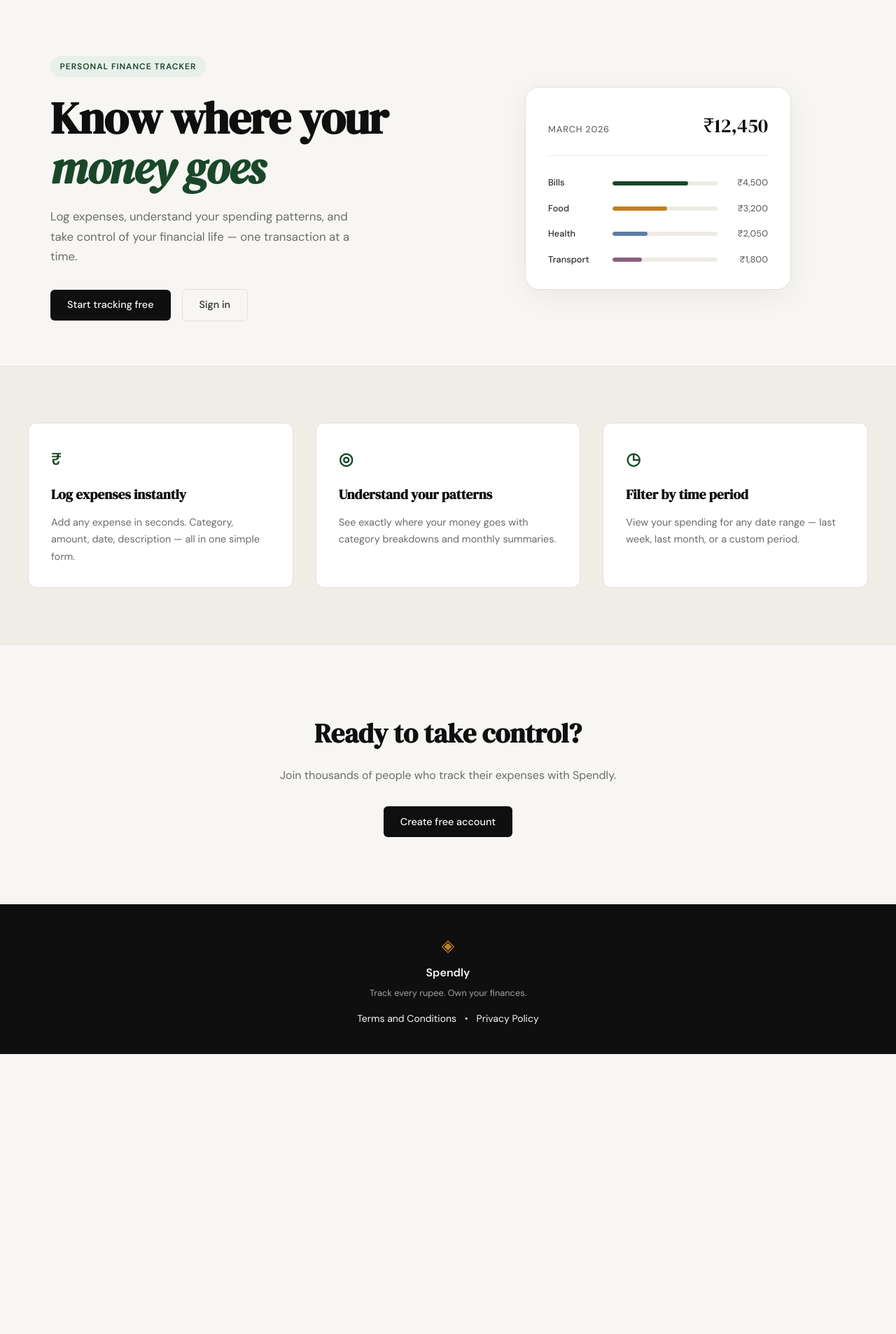
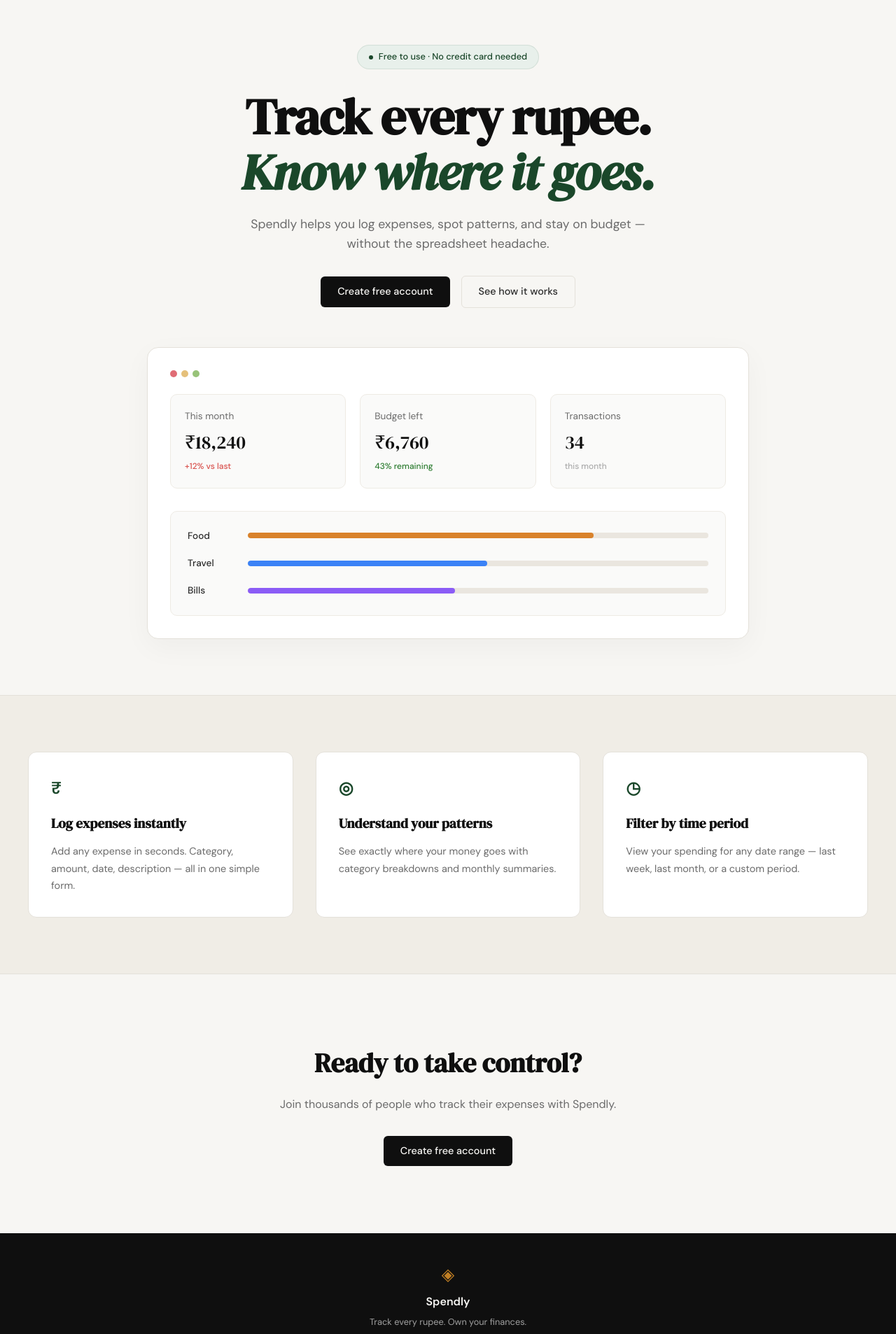
Before and after one commit to Abhiojiki/spendly-vibetest, a Flask app: page / in a window 1280 px wide. Shown: the part 61-1967 px from the top of the page at 70% size. Before the commit the page ends 1567 px from the top, so only its background shows below. Run offline with Flask 3, Linux system fonts and the light colour scheme.

Commit message:
landing: redesign hero section to match mockup

```diff
--- a/static/css/style.css
+++ b/static/css/style.css
@@ -124,31 +124,47 @@
 /* ------------------------------------------------------------------ */
 
 .hero {
-    padding: 5rem 2rem 4rem;
-    display: grid;
-    grid-template-columns: 1fr 1fr;
-    gap: 4rem;
-    align-items: center;
+    padding: 4rem 2rem 5rem;
     max-width: var(--max-width);
     margin: 0 auto;
+    display: flex;
+    flex-direction: column;
+    align-items: center;
+    text-align: center;
+}
+
+.hero-content {
+    max-width: 680px;
+    margin: 0 auto 3.5rem;
+    display: flex;
+    flex-direction: column;
+    align-items: center;
 }
 
 .hero-badge {
-    display: inline-block;
+    display: inline-flex;
+    align-items: center;
+    gap: 0.5rem;
     background: var(--accent-light);
     color: var(--accent);
-    font-size: 0.75rem;
-    font-weight: 600;
-    letter-spacing: 0.08em;
-    text-transform: uppercase;
-    padding: 0.35rem 0.85rem;
+    font-size: 0.8rem;
+    font-weight: 500;
+    padding: 0.4rem 1rem;
     border-radius: 999px;
-    margin-bottom: 1.5rem;
+    margin-bottom: 1.75rem;
+    border: 1px solid rgba(26, 71, 42, 0.1);
+}
+
+.badge-dot {
+    width: 6px;
+    height: 6px;
+    background: var(--accent);
+    border-radius: 50%;
 }
 
 .hero-title {
     font-family: var(--font-display);
-    font-size: clamp(2.5rem, 5vw, 4rem);
+    font-size: clamp(2.75rem, 6vw, 4.5rem);
     line-height: 1.1;
     letter-spacing: -0.02em;
     color: var(--ink);
@@ -161,16 +177,17 @@
 }
 
 .hero-subtitle {
-    font-size: 1.05rem;
+    font-size: 1.1rem;
     color: var(--ink-muted);
-    line-height: 1.7;
-    max-width: 460px;
+    line-height: 1.6;
     margin-bottom: 2rem;
+    max-width: 580px;
 }
 
 .hero-actions {
     display: flex;
     gap: 1rem;
+    justify-content: center;
     align-items: center;
 }
 
@@ -179,82 +196,121 @@
 /* ------------------------------------------------------------------ */
 
 .hero-visual {
+    width: 100%;
+    max-width: 860px;
     display: flex;
     justify-content: center;
 }
 
 .mock-card {
-    background: var(--paper-card);
+    background: #ffffff;
     border: 1px solid var(--border);
-    border-radius: var(--radius-lg);
+    border-radius: 16px;
     padding: 2rem;
     width: 100%;
-    max-width: 380px;
-    box-shadow: 0 8px 40px rgba(0,0,0,0.06);
+    box-shadow: 0 12px 40px rgba(0,0,0,0.04);
+    text-align: left;
 }
 
-.mock-card-header {
+.mock-dots {
     display: flex;
-    justify-content: space-between;
-    align-items: baseline;
-    margin-bottom: 1.75rem;
-    padding-bottom: 1.25rem;
-    border-bottom: 1px solid var(--border-soft);
+    gap: 6px;
+    margin-bottom: 1.5rem;
 }
 
-.mock-label {
-    font-size: 0.8rem;
-    font-weight: 500;
-    color: var(--ink-muted);
-    text-transform: uppercase;
-    letter-spacing: 0.06em;
+.dot {
+    width: 10px;
+    height: 10px;
+    border-radius: 50%;
 }
 
-.mock-total {
-    font-family: var(--font-display);
-    font-size: 1.75rem;
-    color: var(--ink);
+.dot-red { background: #e06c75; }
+.dot-yellow { background: #e5c07b; }
+.dot-green { background: #98c379; }
+
+.mock-stats {
+    display: grid;
+    grid-template-columns: repeat(3, 1fr);
+    gap: 1.25rem;
+    margin-bottom: 2rem;
 }
 
-.mock-bars { display: flex; flex-direction: column; gap: 1rem; }
+.mock-stat-card {
+    background: #fafaf9;
+    border: 1px solid var(--border-soft);
+    border-radius: 10px;
+    padding: 1.25rem;
+}
+
+.mock-stat-title {
+    font-size: 0.85rem;
+    color: var(--ink-muted);
+    margin-bottom: 0.35rem;
+}
+
+.mock-stat-amount {
+    font-family: var(--font-display);
+    font-size: 1.65rem;
+    color: var(--ink);
+    margin-bottom: 0.25rem;
+}
+
+.mock-stat-change {
+    font-size: 0.75rem;
+    font-weight: 500;
+}
+
+.mock-stat-change.negative {
+    color: #d9534f;
+}
+
+.mock-stat-change.positive {
+    color: #2e7d32;
+}
+
+.mock-stat-sub {
+    font-size: 0.75rem;
+    color: var(--ink-faint);
+}
+
+.mock-bars {
+    display: flex;
+    flex-direction: column;
+    gap: 1.1rem;
+    background: #fafaf9;
+    border: 1px solid var(--border-soft);
+    border-radius: 10px;
+    padding: 1.5rem;
+}
 
 .mock-bar-row {
     display: grid;
-    grid-template-columns: 80px 1fr 60px;
+    grid-template-columns: 70px 1fr;
     align-items: center;
-    gap: 0.75rem;
+    gap: 1rem;
 }
 
 .mock-cat {
-    font-size: 0.8rem;
+    font-size: 0.85rem;
     font-weight: 500;
     color: var(--ink-soft);
 }
 
 .mock-bar-track {
-    height: 6px;
-    background: var(--border-soft);
+    height: 8px;
+    background: #eae6df;
     border-radius: 999px;
     overflow: hidden;
 }
 
 .mock-bar {
     height: 100%;
-    background: var(--accent);
     border-radius: 999px;
-    transition: width 0.6s ease;
 }
 
-.mock-bar-2 { background: var(--accent-2); }
-.mock-bar-3 { background: #5b7fa6; }
-.mock-bar-4 { background: #8b5e83; }
-
-.mock-amt {
-    font-size: 0.8rem;
-    font-weight: 500;
-    color: var(--ink-muted);
-    text-align: right;
-}
+.mock-bar-orange { background: #d9822b; }
+.mock-bar-blue { background: #3b82f6; }
+.mock-bar-purple { background: #8b5cf6; }
 
 /* ------------------------------------------------------------------ */
 /* Buttons                                                             */
--- a/templates/landing.html
+++ b/templates/landing.html
@@ -5,63 +5,71 @@
 {% block content %}
 
 <section class="hero">
-    <div class="hero-inner">
-        <div class="hero-badge">Personal Finance Tracker</div>
+    <div class="hero-content">
+        <div class="hero-badge">
+            <span class="badge-dot"></span> Free to use · No credit card needed
+        </div>
         <h1 class="hero-title">
-            Know where your<br>
-            <em>money goes</em>
+            Track every rupee.<br>
+            <em>Know where it goes.</em>
         </h1>
         <p class="hero-subtitle">
-            Log expenses, understand your spending patterns,
-            and take control of your financial life —
-            one transaction at a time.
+            Spendly helps you log expenses, spot patterns, and stay on budget — without the spreadsheet headache.
         </p>
         <div class="hero-actions">
-            <a href="{{ url_for('register') }}" class="btn-primary">Start tracking free</a>
-            <a href="{{ url_for('login') }}" class="btn-ghost">Sign in</a>
+            <a href="{{ url_for('register') }}" class="btn-primary">Create free account</a>
+            <a href="#features" class="btn-ghost">See how it works</a>
         </div>
     </div>
     <div class="hero-visual">
         <div class="mock-card">
-            <div class="mock-card-header">
-                <span class="mock-label">March 2026</span>
-                <span class="mock-total">₹12,450</span>
+            <div class="mock-dots">
+                <span class="dot dot-red"></span>
+                <span class="dot dot-yellow"></span>
+                <span class="dot dot-green"></span>
+            </div>
+            <div class="mock-stats">
+                <div class="mock-stat-card">
+                    <div class="mock-stat-title">This month</div>
+                    <div class="mock-stat-amount">₹18,240</div>
+                    <div class="mock-stat-change negative">+12% vs last</div>
+                </div>
+                <div class="mock-stat-card">
+                    <div class="mock-stat-title">Budget left</div>
+                    <div class="mock-stat-amount">₹6,760</div>
+                    <div class="mock-stat-change positive">43% remaining</div>
+                </div>
+                <div class="mock-stat-card">
+                    <div class="mock-stat-title">Transactions</div>
+                    <div class="mock-stat-amount">34</div>
+                    <div class="mock-stat-sub">this month</div>
+                </div>
             </div>
             <div class="mock-bars">
                 <div class="mock-bar-row">
+                    <span class="mock-cat">Food</span>
+                    <div class="mock-bar-track">
+                        <div class="mock-bar mock-bar-orange" style="width: 75%"></div>
+                    </div>
+                </div>
+                <div class="mock-bar-row">
+                    <span class="mock-cat">Travel</span>
+                    <div class="mock-bar-track">
+                        <div class="mock-bar mock-bar-blue" style="width: 52%"></div>
+                    </div>
+                </div>
+                <div class="mock-bar-row">
                     <span class="mock-cat">Bills</span>
                     <div class="mock-bar-track">
-                        <div class="mock-bar" style="width: 72%"></div>
+                        <div class="mock-bar mock-bar-purple" style="width: 45%"></div>
                     </div>
-                    <span class="mock-amt">₹4,500</span>
-                </div>
-                <div class="mock-bar-row">
-                    <span class="mock-cat">Food</span>
-                    <div class="mock-bar-track">
-                        <div class="mock-bar mock-bar-2" style="width: 52%"></div>
-                    </div>
-                    <span class="mock-amt">₹3,200</span>
-                </div>
-                <div class="mock-bar-row">
-                    <span class="mock-cat">Health</span>
-                    <div class="mock-bar-track">
-                        <div class="mock-bar mock-bar-3" style="width: 33%"></div>
-                    </div>
-                    <span class="mock-amt">₹2,050</span>
-                </div>
-                <div class="mock-bar-row">
-                    <span class="mock-cat">Transport</span>
-                    <div class="mock-bar-track">
-                        <div class="mock-bar mock-bar-4" style="width: 28%"></div>
-                    </div>
-                    <span class="mock-amt">₹1,800</span>
                 </div>
             </div>
         </div>
     </div>
 </section>
 
-<section class="features">
+<section id="features" class="features">
     <div class="features-inner">
         <div class="feature-card">
             <div class="feature-icon">₹</div>
```
